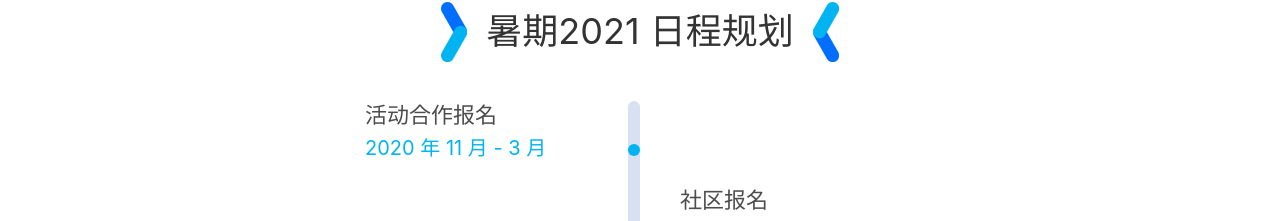
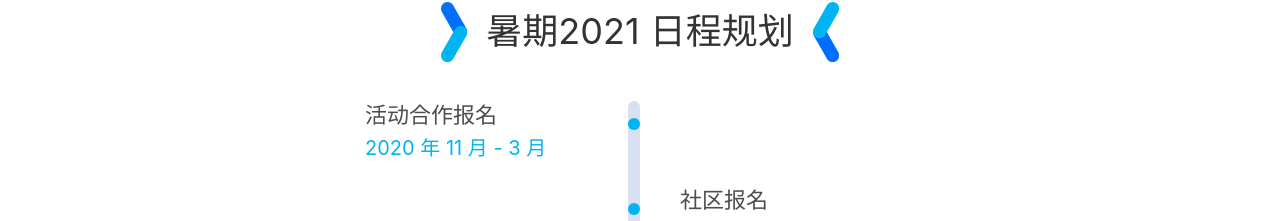
Before and after one commit to yinjiayi/homepage, a React app: page /#/index in a window 1280 px wide. Shown: the part 718-939 px from the top of the page. Built offline with nearby package versions, Linux system fonts and the light colour scheme.

Commit message:
update timeline style

```diff
--- a/src/pages/index/index.less
+++ b/src/pages/index/index.less
@@ -190,7 +190,7 @@
     border-radius: 6px;
     position: absolute;
     z-index: 10;
-    top: 50%;
+    top: 20%;
     left: calc(~'100% - 12px');
 }
 
@@ -214,7 +214,7 @@
     border-radius: 6px;
     position: absolute;
     z-index: 10;
-    top: 50%;
+    top: 20%;
     left: -12px;
 }
 
```
